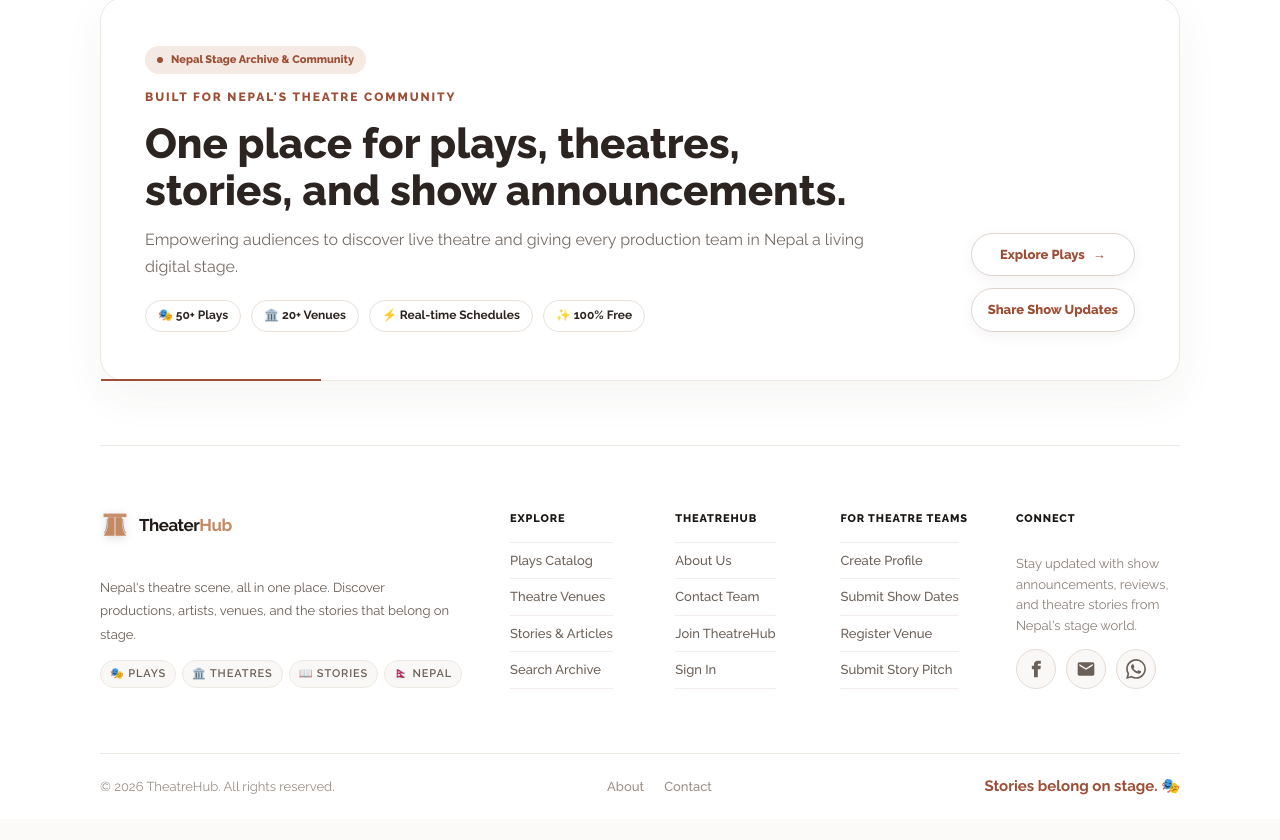
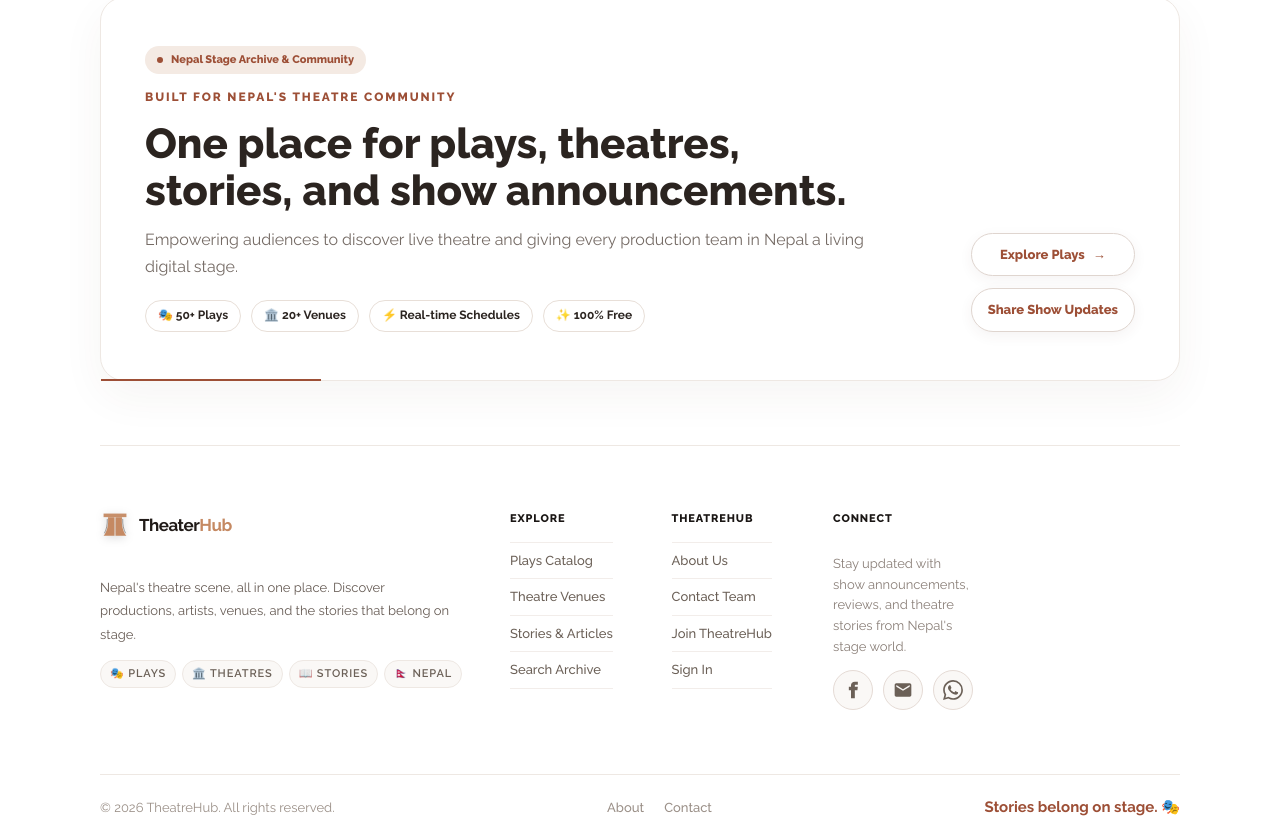
Before and after one commit to aakritinepal01/Theaterhub, a Next.js app: page / in a window 1280 px wide. Shown: the part 2772-3612 px from the top of the page. Before the commit the page ends 3591 px from the top, so only its background shows below. Built offline with nearby package versions, Linux system fonts and the light colour scheme; no server answers; the database is empty.

Commit message:
refactor(footer): remove For Theatre Teams column from Footer component

```diff
--- a/src/components/Footer.tsx
+++ b/src/components/Footer.tsx
@@ -77,17 +77,6 @@ export function Footer() {
           </ul>
         </div>
 
-        {/* For Theatre Teams Column */}
-        <div className="footer-column">
-          <h3 className="footer-col-heading">For Theatre Teams</h3>
-          <ul className="footer-links">
-            <li><Link href="/signup/">Create Profile</Link></li>
-            <li><Link href="/contact-us/">Submit Show Dates</Link></li>
-            <li><Link href="/contact-us/">Register Venue</Link></li>
-            <li><Link href="/blog/">Submit Story Pitch</Link></li>
-          </ul>
-        </div>
-
         {/* Connect Column */}
         <div className="footer-column footer-connect">
           <h3 className="footer-col-heading">Connect</h3>
```
